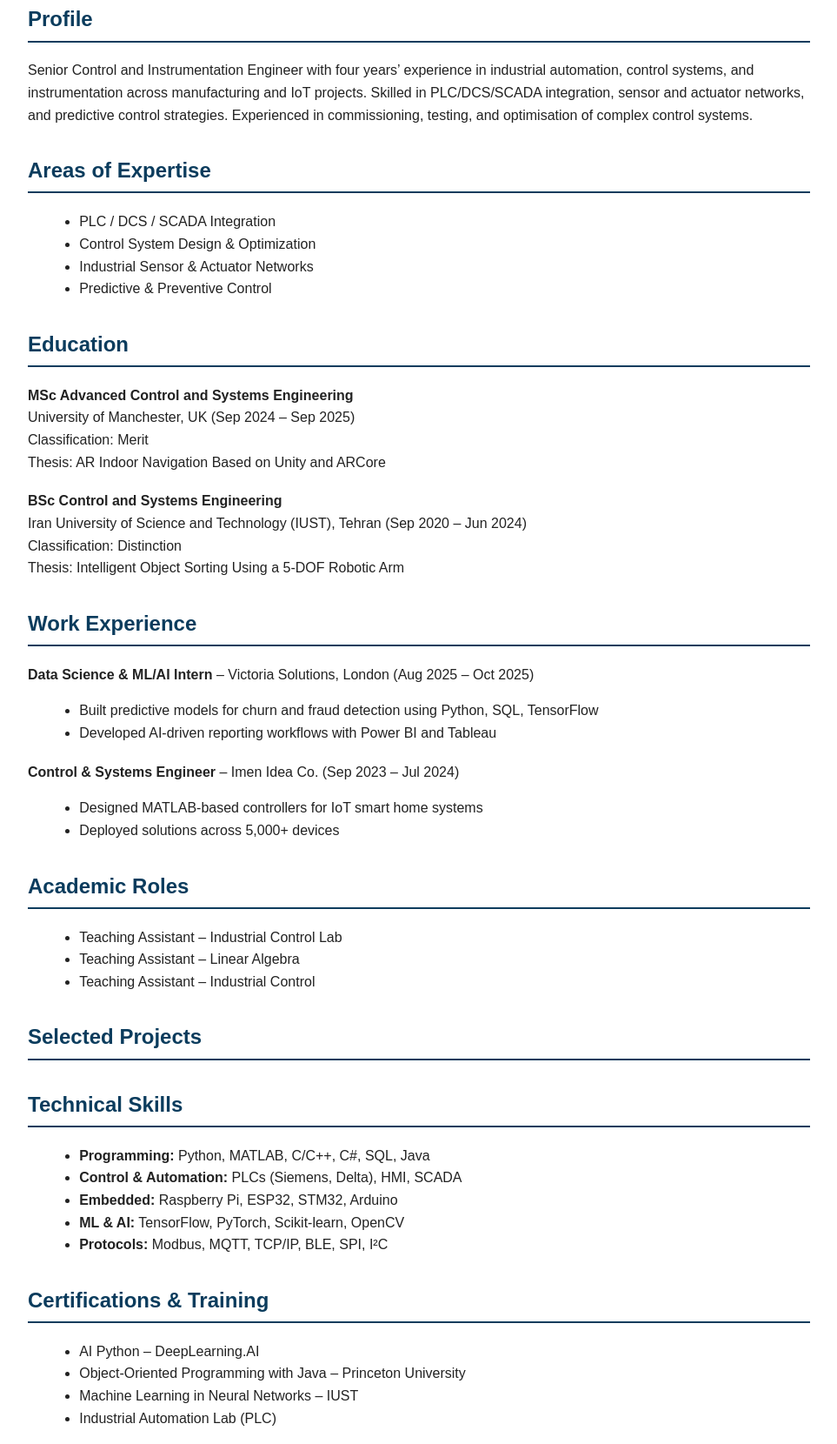
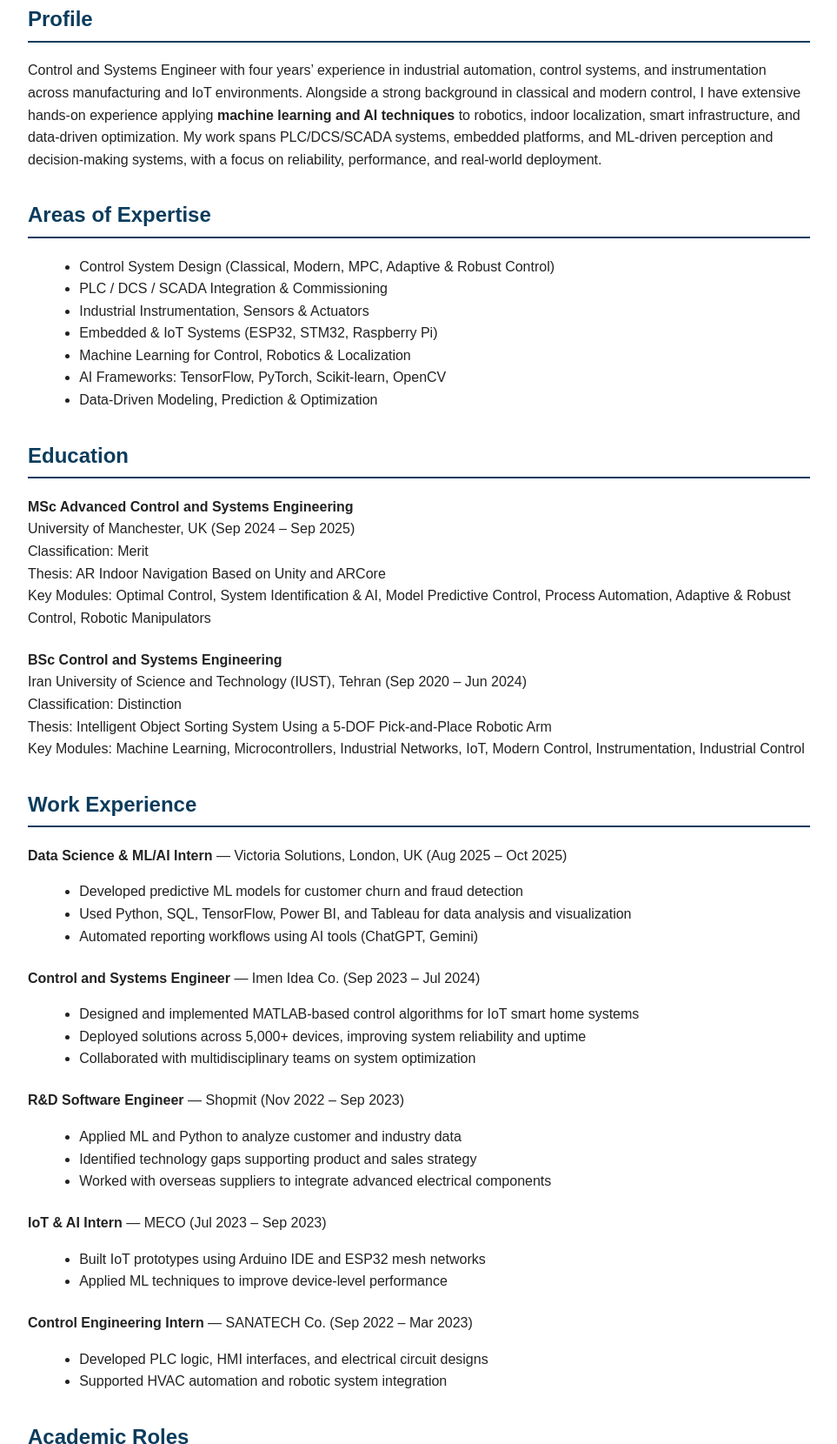
Before and after one commit to Armitawh/armitawh.github.io, a plain HTML site: page index.html in a window 1280 px wide. Shown: the part 227-1887 px from the top of the page at 87% size, without its empty margins (158-1121 px from the left). Drawn offline with Linux system fonts and the light colour scheme; no server answers.

Commit message:
Update index.html

```diff
--- a/index.html
+++ b/index.html
@@ -25,7 +25,6 @@
   header p {
     margin: 0.4rem 0;
     font-size: 1.05rem;
-    opacity: 0.95;
   }
   header a {
     color: #fff;
@@ -50,7 +49,7 @@
   }
 
   .entry {
-    margin-bottom: 1.2rem;
+    margin-bottom: 1.4rem;
   }
 
   .repo {
@@ -80,7 +79,7 @@
 
 <header>
   <h1>Armita Hemmati</h1>
-  <p>Senior Control & Instrumentation Engineer | ML & AI | Industrial Automation</p>
+  <p><strong>Control and Systems Engineer</strong> | Industrial Automation | Machine Learning & AI</p>
   <p>
     Manchester, United Kingdom |
     <a href="mailto:armitahemmati@gmail.com">armitahemmati@gmail.com</a> |
@@ -92,57 +91,97 @@
 <section>
 <h2>Profile</h2>
 <p>
-Senior Control and Instrumentation Engineer with four years’ experience in industrial automation,
-control systems, and instrumentation across manufacturing and IoT projects.
-Skilled in PLC/DCS/SCADA integration, sensor and actuator networks, and predictive control strategies.
-Experienced in commissioning, testing, and optimisation of complex control systems.
+Control and Systems Engineer with four years’ experience in industrial automation,
+control systems, and instrumentation across manufacturing and IoT environments.
+Alongside a strong background in classical and modern control, I have extensive
+hands-on experience applying <strong>machine learning and AI techniques</strong> to
+robotics, indoor localization, smart infrastructure, and data-driven optimization.
+My work spans PLC/DCS/SCADA systems, embedded platforms, and ML-driven perception
+and decision-making systems, with a focus on reliability, performance, and real-world deployment.
 </p>
 </section>
 
 <section>
 <h2>Areas of Expertise</h2>
 <ul>
-  <li>PLC / DCS / SCADA Integration</li>
-  <li>Control System Design & Optimization</li>
-  <li>Industrial Sensor & Actuator Networks</li>
-  <li>Predictive & Preventive Control</li>
+  <li>Control System Design (Classical, Modern, MPC, Adaptive & Robust Control)</li>
+  <li>PLC / DCS / SCADA Integration & Commissioning</li>
+  <li>Industrial Instrumentation, Sensors & Actuators</li>
+  <li>Embedded & IoT Systems (ESP32, STM32, Raspberry Pi)</li>
+  <li>Machine Learning for Control, Robotics & Localization</li>
+  <li>AI Frameworks: TensorFlow, PyTorch, Scikit-learn, OpenCV</li>
+  <li>Data-Driven Modeling, Prediction & Optimization</li>
 </ul>
 </section>
 
 <section>
 <h2>Education</h2>
+
 <div class="entry">
 <strong>MSc Advanced Control and Systems Engineering</strong><br>
 University of Manchester, UK (Sep 2024 – Sep 2025)<br>
 Classification: Merit<br>
-Thesis: AR Indoor Navigation Based on Unity and ARCore
+Thesis: AR Indoor Navigation Based on Unity and ARCore<br>
+Key Modules: Optimal Control, System Identification & AI, Model Predictive Control,
+Process Automation, Adaptive & Robust Control, Robotic Manipulators
 </div>
 
 <div class="entry">
 <strong>BSc Control and Systems Engineering</strong><br>
 Iran University of Science and Technology (IUST), Tehran (Sep 2020 – Jun 2024)<br>
 Classification: Distinction<br>
-Thesis: Intelligent Object Sorting Using a 5-DOF Robotic Arm
+Thesis: Intelligent Object Sorting System Using a 5-DOF Pick-and-Place Robotic Arm<br>
+Key Modules: Machine Learning, Microcontrollers, Industrial Networks, IoT,
+Modern Control, Instrumentation, Industrial Control
 </div>
 </section>
 
 <section>
 <h2>Work Experience</h2>
+
 <div class="entry">
-<strong>Data Science & ML/AI Intern</strong> – Victoria Solutions, London (Aug 2025 – Oct 2025)
+<strong>Data Science & ML/AI Intern</strong> — Victoria Solutions, London, UK (Aug 2025 – Oct 2025)
 <ul>
-  <li>Built predictive models for churn and fraud detection using Python, SQL, TensorFlow</li>
-  <li>Developed AI-driven reporting workflows with Power BI and Tableau</li>
+  <li>Developed predictive ML models for customer churn and fraud detection</li>
+  <li>Used Python, SQL, TensorFlow, Power BI, and Tableau for data analysis and visualization</li>
+  <li>Automated reporting workflows using AI tools (ChatGPT, Gemini)</li>
 </ul>
 </div>
 
 <div class="entry">
-<strong>Control & Systems Engineer</strong> – Imen Idea Co. (Sep 2023 – Jul 2024)
+<strong>Control and Systems Engineer</strong> — Imen Idea Co. (Sep 2023 – Jul 2024)
 <ul>
-  <li>Designed MATLAB-based controllers for IoT smart home systems</li>
-  <li>Deployed solutions across 5,000+ devices</li>
+  <li>Designed and implemented MATLAB-based control algorithms for IoT smart home systems</li>
+  <li>Deployed solutions across 5,000+ devices, improving system reliability and uptime</li>
+  <li>Collaborated with multidisciplinary teams on system optimization</li>
 </ul>
 </div>
+
+<div class="entry">
+<strong>R&D Software Engineer</strong> — Shopmit (Nov 2022 – Sep 2023)
+<ul>
+  <li>Applied ML and Python to analyze customer and industry data</li>
+  <li>Identified technology gaps supporting product and sales strategy</li>
+  <li>Worked with overseas suppliers to integrate advanced electrical components</li>
+</ul>
+</div>
+
+<div class="entry">
+<strong>IoT & AI Intern</strong> — MECO (Jul 2023 – Sep 2023)
+<ul>
+  <li>Built IoT prototypes using Arduino IDE and ESP32 mesh networks</li>
+  <li>Applied ML techniques to improve device-level performance</li>
+</ul>
+</div>
+
+<div class="entry">
+<strong>Control Engineering Intern</strong> — SANATECH Co. (Sep 2022 – Mar 2023)
+<ul>
+  <li>Developed PLC logic, HMI interfaces, and electrical circuit designs</li>
+  <li>Supported HVAC automation and robotic system integration</li>
+</ul>
+</div>
+
 </section>
 
 <section>
@@ -162,11 +201,11 @@ Thesis: Intelligent Object Sorting Using a 5-DOF Robotic Arm
 <section>
 <h2>Technical Skills</h2>
 <ul>
-  <li><strong>Programming:</strong> Python, MATLAB, C/C++, C#, SQL, Java</li>
-  <li><strong>Control & Automation:</strong> PLCs (Siemens, Delta), HMI, SCADA</li>
+  <li><strong>Programming:</strong> Python, MATLAB, C, C++, C#, SQL, Java, Verilog</li>
+  <li><strong>Control & Automation:</strong> PLCs (Siemens, Delta), HMI, SCADA, Simulink</li>
+  <li><strong>ML & AI:</strong> TensorFlow, PyTorch, Scikit-learn, OpenCV, MLflow</li>
   <li><strong>Embedded:</strong> Raspberry Pi, ESP32, STM32, Arduino</li>
-  <li><strong>ML & AI:</strong> TensorFlow, PyTorch, Scikit-learn, OpenCV</li>
-  <li><strong>Protocols:</strong> Modbus, MQTT, TCP/IP, BLE, SPI, I²C</li>
+  <li><strong>Protocols:</strong> Modbus, MQTT, TCP/IP, UART, I²C, SPI, BLE</li>
 </ul>
 </section>
 
@@ -176,6 +215,7 @@ Thesis: Intelligent Object Sorting Using a 5-DOF Robotic Arm
   <li>AI Python – DeepLearning.AI</li>
   <li>Object-Oriented Programming with Java – Princeton University</li>
   <li>Machine Learning in Neural Networks – IUST</li>
+  <li>Introduction to IoT and Embedded Systems – University of California, Irvine</li>
   <li>Industrial Automation Lab (PLC)</li>
 </ul>
 </section>
```
